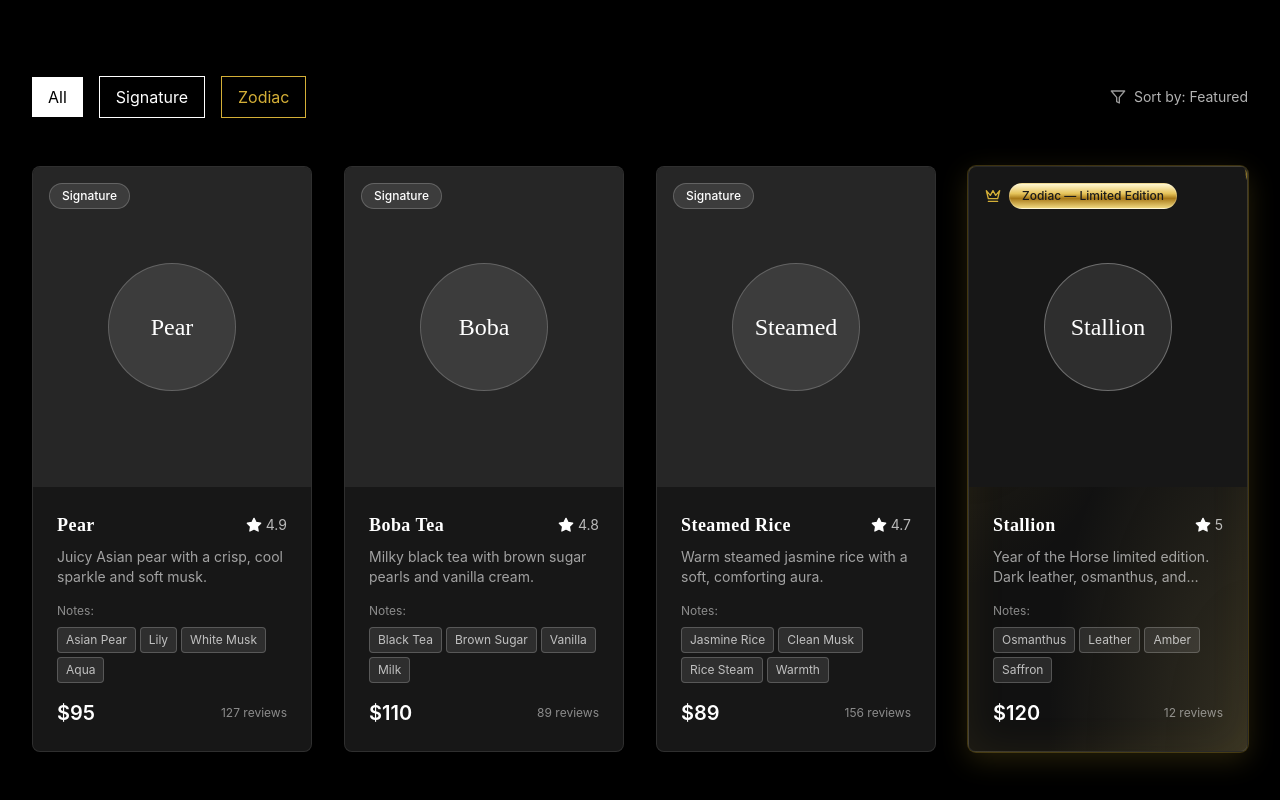
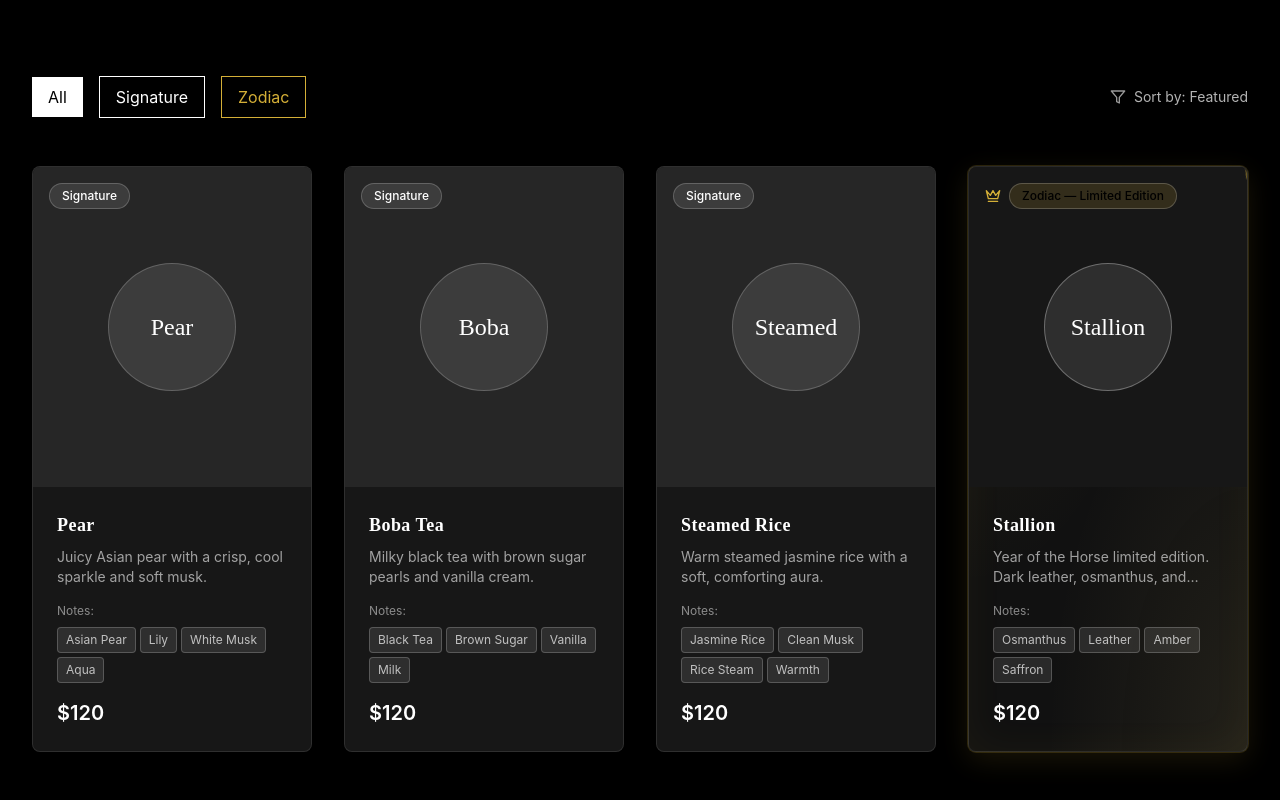
Before and after one commit to dingalanger/Daze-Perfumes, a Next.js app: page /collection in a window 1280 px wide. Shown: the part 720-1520 px from the top of the page. Built offline with nearby package versions, Linux system fonts and the light colour scheme.

Commit message:
feat: remove reviews/stars, set all prices to , and use minimal gold styling for Stallion

```diff
--- a/app/collection/page.tsx
+++ b/app/collection/page.tsx
@@ -1,13 +1,13 @@
 import React from 'react'
 import Header from '@/components/Header'
 import Footer from '@/components/Footer'
-import { Star, Heart, ShoppingBag, Filter, Crown, Sparkles } from 'lucide-react'
+import { Heart, ShoppingBag, Filter, Crown, Sparkles } from 'lucide-react'
 
 const allProducts = [
-  { id: 1, name: 'Pear', description: 'Juicy Asian pear with a crisp, cool sparkle and soft musk.', price: 95, category: 'Signature', rating: 4.9, reviews: 127, notes: ['Asian Pear', 'Lily', 'White Musk', 'Aqua'] },
-  { id: 2, name: 'Boba Tea', description: 'Milky black tea with brown sugar pearls and vanilla cream.', price: 110, category: 'Signature', rating: 4.8, reviews: 89, notes: ['Black Tea', 'Brown Sugar', 'Vanilla', 'Milk'] },
-  { id: 3, name: 'Steamed Rice', description: 'Warm steamed jasmine rice with a soft, comforting aura.', price: 89, category: 'Signature', rating: 4.7, reviews: 156, notes: ['Jasmine Rice', 'Clean Musk', 'Rice Steam', 'Warmth'] },
-  { id: 4, name: 'Stallion', description: 'Year of the Horse limited edition. Dark leather, osmanthus, and amber.', price: 120, category: 'Zodiac', rating: 5.0, reviews: 12, notes: ['Osmanthus', 'Leather', 'Amber', 'Saffron'] },
+  { id: 1, name: 'Pear', description: 'Juicy Asian pear with a crisp, cool sparkle and soft musk.', price: 120, category: 'Signature', notes: ['Asian Pear', 'Lily', 'White Musk', 'Aqua'] },
+  { id: 2, name: 'Boba Tea', description: 'Milky black tea with brown sugar pearls and vanilla cream.', price: 120, category: 'Signature', notes: ['Black Tea', 'Brown Sugar', 'Vanilla', 'Milk'] },
+  { id: 3, name: 'Steamed Rice', description: 'Warm steamed jasmine rice with a soft, comforting aura.', price: 120, category: 'Signature', notes: ['Jasmine Rice', 'Clean Musk', 'Rice Steam', 'Warmth'] },
+  { id: 4, name: 'Stallion', description: 'Year of the Horse limited edition. Dark leather, osmanthus, and amber.', price: 120, category: 'Zodiac', notes: ['Osmanthus', 'Leather', 'Amber', 'Saffron'] },
 ]
 
 export default function CollectionPage() {
@@ -90,13 +90,13 @@ export default function CollectionPage() {
                       {/* Category Badge */}
                       <div className="absolute top-4 left-4 flex items-center gap-2">
                         {isStallion && <Crown size={16} className="text-daze-gold" />}
-                        <span className={`px-3 py-1 text-xs font-medium rounded-full ${isStallion ? 'badge-gold-metallic' : 'bg-white/10 text-white'} border border-white/20`}>
+                        <span className={`px-3 py-1 text-xs font-medium rounded-full ${isStallion ? 'badge-gold-minimal' : 'bg-white/10 text-white'} border border-white/20`}>
                           {isStallion ? 'Zodiac — Limited Edition' : product.category}
                         </span>
                       </div>
 
                       {isStallion && (
-                        <div className="absolute -top-6 -right-6 rotate-12 text-daze-gold/70">
+                        <div className="absolute -top-6 -right-6 rotate-12 text-daze-gold/50">
                           <Sparkles size={40} />
                         </div>
                       )}
@@ -104,12 +104,8 @@ export default function CollectionPage() {
 
                     {/* Product Info */}
                     <div className="p-6">
-                      <div className="flex items-center justify-between mb-2">
+                      <div className="mb-2">
                         <h3 className="text-lg font-semibold text-white">{product.name}</h3>
-                        <div className="flex items-center space-x-1">
-                          <Star size={16} className="text-white fill-current" />
-                          <span className="text-sm text-white/70">{product.rating}</span>
-                        </div>
                       </div>
 
                       <p className="text-sm text-white/60 mb-4 line-clamp-2">
@@ -130,10 +126,7 @@ export default function CollectionPage() {
 
                       <div className="flex items-center justify-between">
                         <span className="text-xl font-semibold text-white">
-                          ${product.price}
-                        </span>
-                        <span className="text-xs text-white/50">
-                          {product.reviews} reviews
+                          $120
                         </span>
                       </div>
                     </div>
--- a/app/globals.css
+++ b/app/globals.css
@@ -24,8 +24,9 @@
   .container-custom { @apply max-w-7xl mx-auto; }
   .text-gradient { @apply bg-gradient-to-r from-white to-white bg-clip-text text-transparent; }
   .card-hover { @apply transition-all duration-300 hover:scale-105 hover:shadow-2xl; }
-  .card-gold-special { @apply border border-white/10; background: radial-gradient(120% 120% at 0% 0%, rgba(212,175,55,0.15), transparent 60%), radial-gradient(120% 120% at 100% 100%, rgba(240,215,126,0.15), transparent 60%), #111111; box-shadow: 0 0 0 1px rgba(212,175,55,0.25), 0 8px 28px rgba(212,175,55,0.18), inset 0 0 40px rgba(212,175,55,0.08); }
+  .card-gold-special { @apply border border-white/10; background: radial-gradient(120% 120% at 0% 0%, rgba(212,175,55,0.08), transparent 60%), radial-gradient(120% 120% at 100% 100%, rgba(240,215,126,0.08), transparent 60%), #111111; box-shadow: 0 0 0 1px rgba(212,175,55,0.18), 0 8px 28px rgba(212,175,55,0.12), inset 0 0 40px rgba(212,175,55,0.05); }
   .badge-gold-metallic { background: linear-gradient(180deg, #fff7d1, #e5c35a 40%, #a87918 60%, #f0d77e); color: #1a1a1a; border: 1px solid rgba(212,175,55,0.4); }
+  .badge-gold-minimal { @apply text-black; background: rgba(212,175,55,0.15); border: 1px solid rgba(212,175,55,0.35); }
 
   /* Text reveal */
   .reveal-text { position: relative; overflow: hidden; }
--- a/components/FeaturedProducts.tsx
+++ b/components/FeaturedProducts.tsx
@@ -2,13 +2,13 @@
 
 import React from 'react'
 import Link from 'next/link'
-import { Star, Heart, ShoppingBag, Crown, Sparkles } from 'lucide-react'
+import { Heart, ShoppingBag, Crown, Sparkles } from 'lucide-react'
 
 const featuredProducts = [
-  { id: 1, name: 'Pear', description: 'Juicy Asian pear with a crisp, cool sparkle and soft musk.', price: 95, image: '/api/placeholder/400/500', category: 'Signature', rating: 4.9, reviews: 127 },
-  { id: 2, name: 'Boba Tea', description: 'Milky black tea with brown sugar pearls and vanilla cream.', price: 110, image: '/api/placeholder/400/500', category: 'Signature', rating: 4.8, reviews: 89 },
-  { id: 3, name: 'Steamed Rice', description: 'Warm steamed jasmine rice with a soft, comforting aura.', price: 89, image: '/api/placeholder/400/500', category: 'Signature', rating: 4.7, reviews: 156 },
-  { id: 4, name: 'Stallion', description: 'Year of the Horse limited edition. Dark leather, osmanthus, and amber.', price: 120, image: '/api/placeholder/400/500', category: 'Zodiac', rating: 5.0, reviews: 12 },
+  { id: 1, name: 'Pear', description: 'Juicy Asian pear with a crisp, cool sparkle and soft musk.', price: 120, image: '/api/placeholder/400/500', category: 'Signature' },
+  { id: 2, name: 'Boba Tea', description: 'Milky black tea with brown sugar pearls and vanilla cream.', price: 120, image: '/api/placeholder/400/500', category: 'Signature' },
+  { id: 3, name: 'Steamed Rice', description: 'Warm steamed jasmine rice with a soft, comforting aura.', price: 120, image: '/api/placeholder/400/500', category: 'Signature' },
+  { id: 4, name: 'Stallion', description: 'Year of the Horse limited edition. Dark leather, osmanthus, and amber.', price: 120, image: '/api/placeholder/400/500', category: 'Zodiac' },
 ]
 
 export default function FeaturedProducts() {
@@ -42,27 +42,25 @@ export default function FeaturedProducts() {
                     {/* Category Badge */}
                     <div className="absolute top-4 left-4 flex items-center gap-2">
                       {isStallion && <Crown size={16} className="text-daze-gold" />}
-                      <span className={`px-3 py-1 text-xs font-medium rounded-full ${isStallion ? 'badge-gold-metallic' : 'bg-white/10 text-white'}`}>
+                      <span className={`px-3 py-1 text-xs font-medium rounded-full ${isStallion ? 'badge-gold-minimal' : 'bg-white/10 text-white'}`}>
                         {isStallion ? 'Zodiac — Limited Edition' : product.category}
                       </span>
                     </div>
 
                     {isStallion && (
-                      <div className="absolute -top-6 -right-6 rotate-12 text-daze-gold/70">
+                      <div className="absolute -top-6 -right-6 rotate-12 text-daze-gold/50">
                         <Sparkles size={40} />
                       </div>
                     )}
                   </div>
 
                   <div className="p-6">
-                    <div className="flex items-center justify-between mb-2">
+                    <div className="mb-2">
                       <h3 className="text-lg font-semibold text-white">{product.name}</h3>
-                      <div className="flex items-center space-x-1"><Star size={16} className="text-white" /><span className="text-sm text-white/70">{product.rating}</span></div>
                     </div>
                     <p className="text-sm text-white/70 mb-4 line-clamp-2">{product.description}</p>
                     <div className="flex items-center justify-between">
-                      <span className="text-xl font-semibold text-white">${product.price}</span>
-                      <span className="text-xs text-white/50">{product.reviews} reviews</span>
+                      <span className="text-xl font-semibold text-white">$120</span>
                     </div>
                   </div>
                 </div>
```
